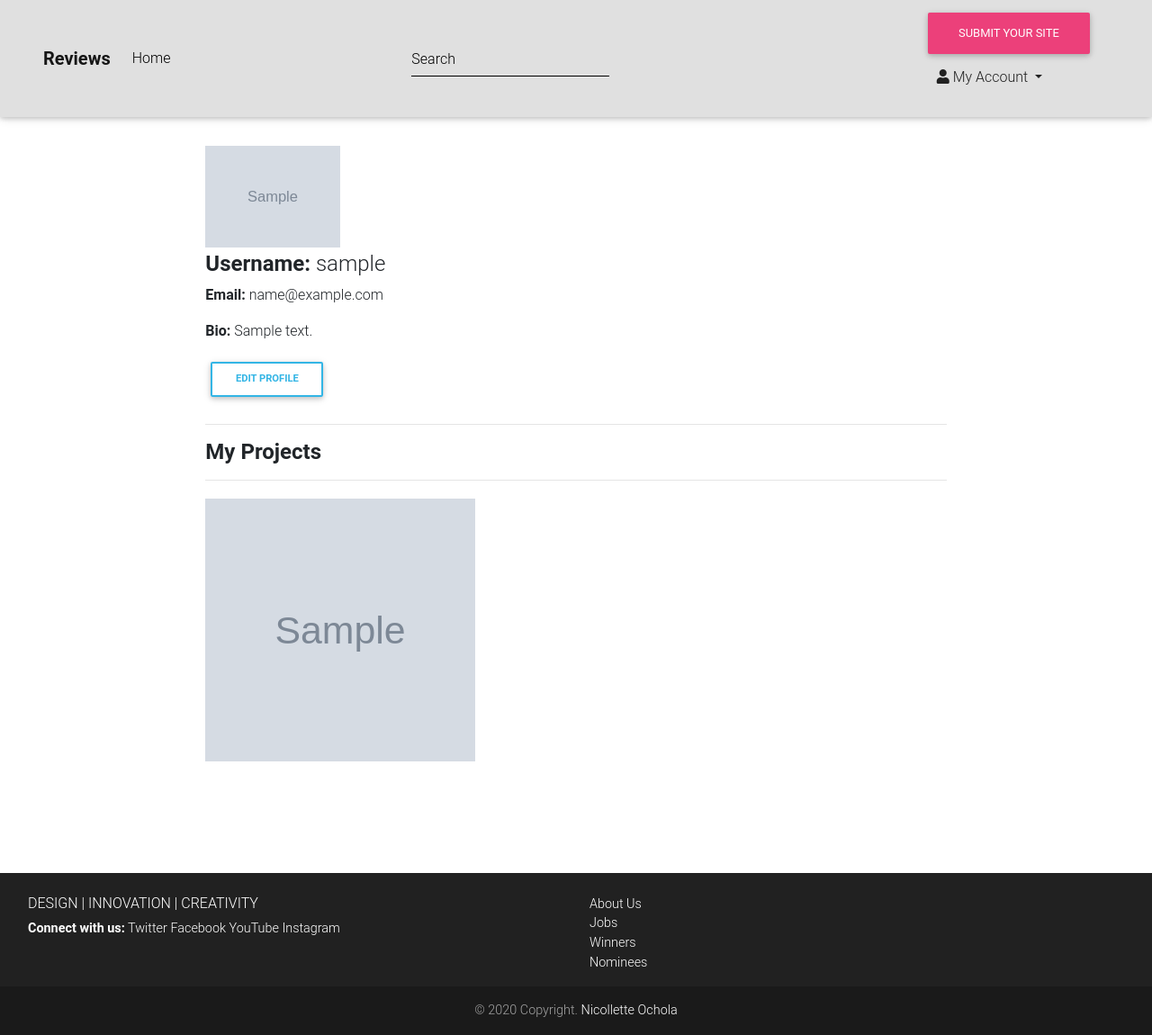
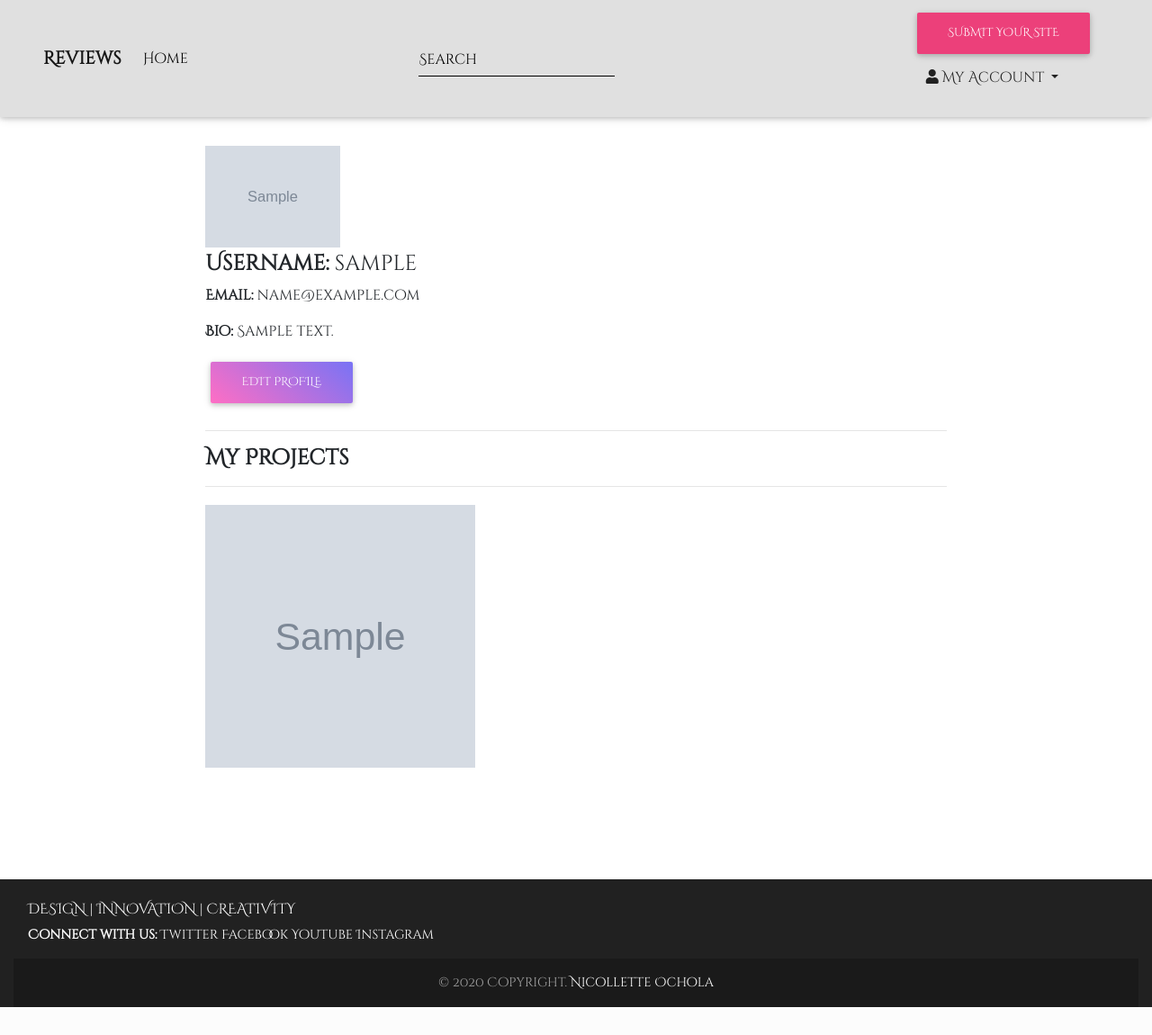
Before and after one commit to NicolletteOchola/Reviews, a Django app: page /accounts/profile/ in a window 1280 px wide. Shown: the whole page at 90% size. After the commit the page ends 1119 px from the top, so only its background shows below. Run offline with Django 3.2, Linux system fonts and the light colour scheme; a user stored in the database is signed in; tables that the repository leaves empty hold one stand-in row (values such as "Sample post"); grey boxes marked "Sample" are stand-in pictures; some libraries are stand-ins or nearby versions.

Commit message:
Incorporated google fonts and changed some styling features

```diff
--- a/app/templates/index.html
+++ b/app/templates/index.html
@@ -17,7 +17,7 @@
           <div class="col-lg-12 pt-5 mt-5">
 
             <!-- Heading -->
-            <h3 class="display-4 font-weight-bold white-text pt-5">Welcome to Reviews</h3>
+            <h3 class="display-4 font-weight-bold white-text pt-5" style="font-family: 'Cinzel Decorative', cursive;">Welcome to Reviews</h3>
 
             <!-- Divider -->
             <hr class="hr-light">
@@ -40,7 +40,7 @@
 <!-- end of landing layout -->
 <div class="container-fluid">
   <div class="mb-2 pb-2 pl-4 pr-2 ml-4 mr-1">
-    <h4 class="display-6 font-weight-bold" style="text-align: center;"> Sites of the day </h4>
+    <h4 class="display-6 font-weight-bold" style="text-align: center; font-family: 'Cinzel Decorative', cursive;"> Sites of the day </h4>
   </div>
 
   <div class="row pl-2 pr-2 ml-1 mr-1">
--- a/app/templates/layout.html
+++ b/app/templates/layout.html
@@ -25,7 +25,8 @@
   <!-- star ratings -->
   <link rel="stylesheet" href="{% static 'star-ratings/css/star-ratings.css' %}">
 
-  {% endblock %}
+  <!-- Google fonts -->
+  <link href="https://fonts.googleapis.com/css?family=Bebas+Neue|Cinzel+Decorative|Oswald&display=swap" rel="stylesheet">  {% endblock %}
 </head>
 <body class="grey lighten-5">
   {% include "navbar.html" %}
--- a/app/templates/navbar.html
+++ b/app/templates/navbar.html
@@ -12,7 +12,7 @@
   <nav class="pl-5 pr-5 navbar navbar-expand-lg navbar-light bg-light sticky-top">
 
     <!-- Navbar brand -->
-    <a class="navbar-brand font-weight-bold title" href="{% url 'index' %}">Reviews</a>
+    <a class="navbar-brand font-weight-bold title" href="{% url 'index' %}" style="font-family: 'Cinzel Decorative', cursive;">Reviews</a>
 
     <!-- Collapse button -->
     <button class="navbar-toggler" type="button" data-toggle="collapse" data-target="#basicExampleNav"
@@ -26,12 +26,12 @@
       <!-- Links -->
       <ul class="navbar-nav mr-auto">
         <li class="text-white nav-item">
-          <a class="nav-link" href="{% url 'index' %}">Home</a>
+          <a class="nav-link" href="{% url 'index' %}" style="font-family: 'Cinzel Decorative', cursive;">Home</a>
         </li>
       </ul>
         </li>
         {% if user.is_authenticated %}
-        <form class="form-inline" action="{% url 'search_results' %}">
+        <form class="form-inline" action="{% url 'search_results' %}" style="font-family: 'Cinzel Decorative', cursive;">
           <div class="md-form my-1">
             <input class="form-control mr-sm-2" type="text" placeholder="Search" aria-label="Search" name="keyword">
           </div>
@@ -41,12 +41,12 @@
         <div class="col-sm-6 col-lg-6 d-flex justify-content-end">
             {% if user.is_authenticated %}
             <ul><li class="nav-item" style="list-style: none;">
-                <a class="nav-link btn btn-pink text-white success-color" href="{%url 'new-project'%}" >SUBMIT YOUR SITE </a>
+                <a class="nav-link btn btn-pink text-white success-color" href="{%url 'new-project'%}" style="font-family: 'Cinzel Decorative', cursive;">Submit Your Site</a>
               </li>
               <li class="dropdown list-unstyled text-white">
                   <a class="nav-link dropdown-toggle text-dark" id="navbarDropdownMenuLink-4" data-toggle="dropdown"
                   aria-haspopup="true" aria-expanded="false">
-                  <i class="fas fa-user text-dark"></i> My Account </a>
+                  <i class="fas fa-user text-dark" ></i> My Account </a>
                 <ul class="dropdown-menu dropdown-default" role="menu">
                   <li>
                       <a class="dropdown-item" href="{%url 'profile'%}">Profile</a>
--- a/app/templates/new-project.html
+++ b/app/templates/new-project.html
@@ -13,7 +13,7 @@
 
 {% block styles %}
 <link href="https://cdnjs.cloudflare.com/ajax/libs/twitter-bootstrap/4.3.1/css/bootstrap.min.css" rel="stylesheet">
-<link rel="stylesheet" href="{% static 'css/basenews.css' %}">
+<link rel="stylesheet" href="{% static 'css/main.css' %}">
     <!-- Material Design Bootstrap -->
   <link href="https://cdnjs.cloudflare.com/ajax/libs/mdbootstrap/4.8.10/css/mdb.min.css" rel="stylesheet">
   {% endblock %}
--- a/app/templates/registration/layout.html
+++ b/app/templates/registration/layout.html
@@ -25,6 +25,8 @@
   <link href="https://cdnjs.cloudflare.com/ajax/libs/mdbootstrap/4.8.10/css/mdb.min.css" rel="stylesheet">
   <link rel="stylesheet" href="{% static 'css/main.css' %}">
   <link rel="stylesheet" href="https://cdnjs.cloudflare.com/ajax/libs/lightbox2/2.8.2/css/lightbox.min.css">
+  <!-- Google fonts -->
+  <link href="https://fonts.googleapis.com/css?family=Bebas+Neue|Cinzel+Decorative|Oswald&display=swap" rel="stylesheet">
   {% endblock %}
 
 </head>
@@ -83,53 +85,8 @@
           <!-- Links -->
           <!-- <h5 class="text-uppercase">Links</h5> -->
 
-          <ul class="list-unstyled">
-            <li>
-              <a href="#!">About Us</a>
-            </li>
-            <li>
-              <a href="#!">Jobs</a>
-            </li>
-            <li>
-              <a href="#!">Winners</a>
-            </li>
-            <li>
-              <a href="#!">Nominees</a>
-            </li>
-          </ul>
 
         </div>
-        <!-- Grid column -->
-
-        <!-- Grid column -->
-        <div class="col-md-3 mb-md-0 mb-3">
-
-          <!-- Links -->
-          <!-- <h5 class="text-uppercase">Links</h5>
-          <a href="https://twitter.com/josylad?ref_src=twsrc%5Etfw" target="_blank" class="twitter-follow-button"
-            data-size="large" data-show-screen-name="false" data-lang="en" data-show-count="false">Follow @josylad</a>
-          <script async src="https://platform.twitter.com/widgets.js" charset="utf-8"></script> -->
-          <!-- <ul class="list-unstyled">
-              <li>
-                <a href="#!">Link 1</a>
-              </li>
-              <li>
-                <a href="#!">Link 2</a>
-              </li>
-              <li>
-                <a href="#!">Link 3</a>
-              </li>
-              <li>
-                <a href="#!">Link 4</a>
-              </li>
-            </ul> -->
-
-        </div>
-        <!-- Grid column -->
-
-      </div>
-      <!-- Grid row -->
-
     </div>
     <!-- Footer Links -->
 
--- a/app/templates/registration/profile.html
+++ b/app/templates/registration/profile.html
@@ -17,7 +17,7 @@
                 <h4> <span class="font-weight-bold"> Username:</span>  {{user.username}} </h4>
         <p> <span class="font-weight-bold"> Email:</span>  {{user.email}} </p>
         <p> <span class="font-weight-bold"> Bio:</span> {{ user.profile.bio}}  </p>
-        <button class="btn btn-md btn-outline-info font-weight-bold" data-toggle="modal" data-target="#profile"> Edit Profile</button>
+        <button class="btn purple-gradient" data-toggle="modal" data-target="#profile" style=""> Edit Profile</button>
         </div>
         <hr>
         <h4 class="font-weight-bold">My Projects</h4>
--- a/static/css/main.css
+++ b/static/css/main.css
@@ -1,11 +1,13 @@
 h1
 {
   color: black;
+  font-family: 'Cinzel Decorative', cursive;
 }
 
 html, body {
   position: relative;
   min-height: 100%;
+  font-family: 'Cinzel Decorative', cursive;
 }
 
 /* // Within style tags in your html file
```
Also changed, not shown: app/templates/projects.html (+10 -10 lines).
